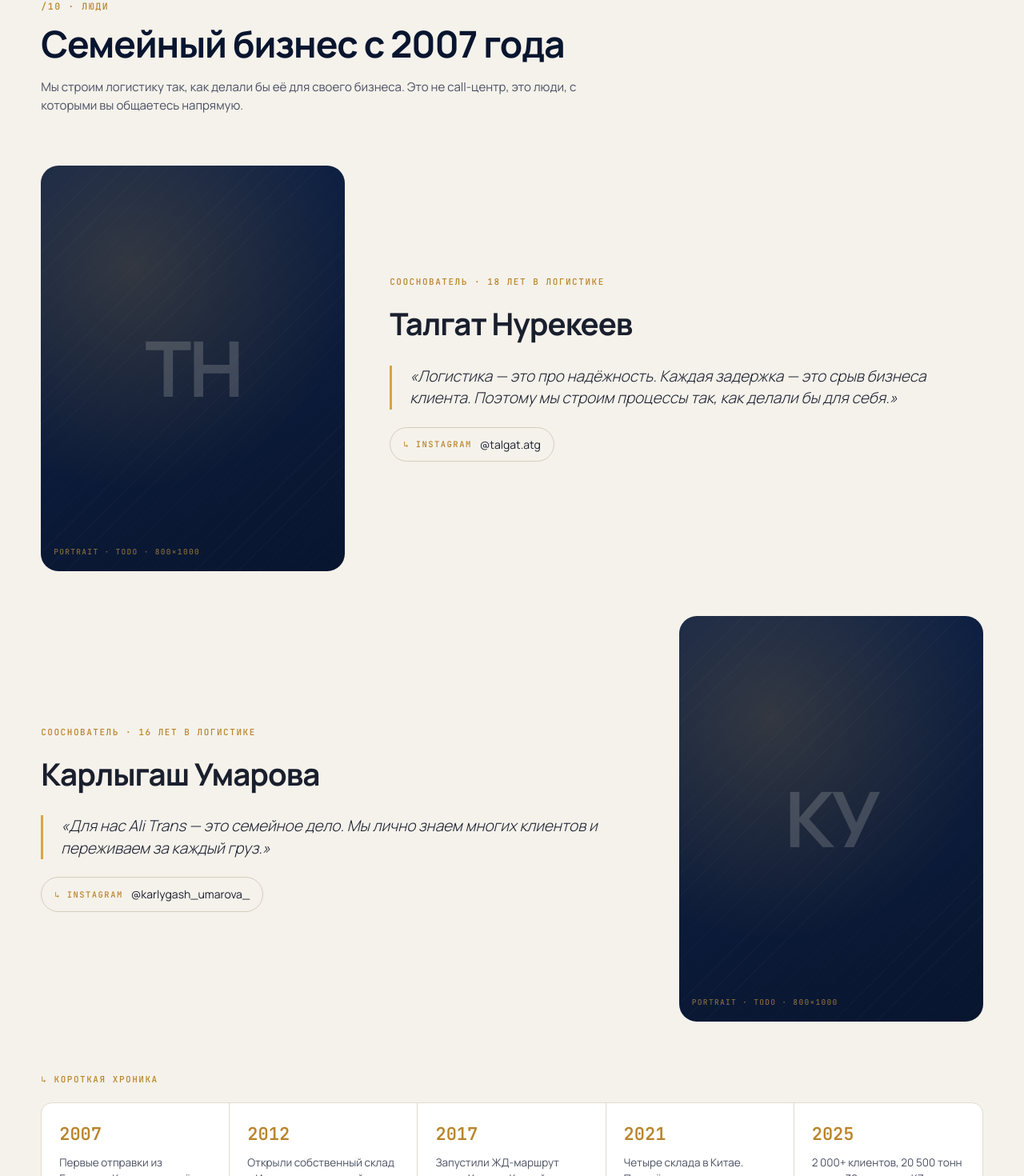
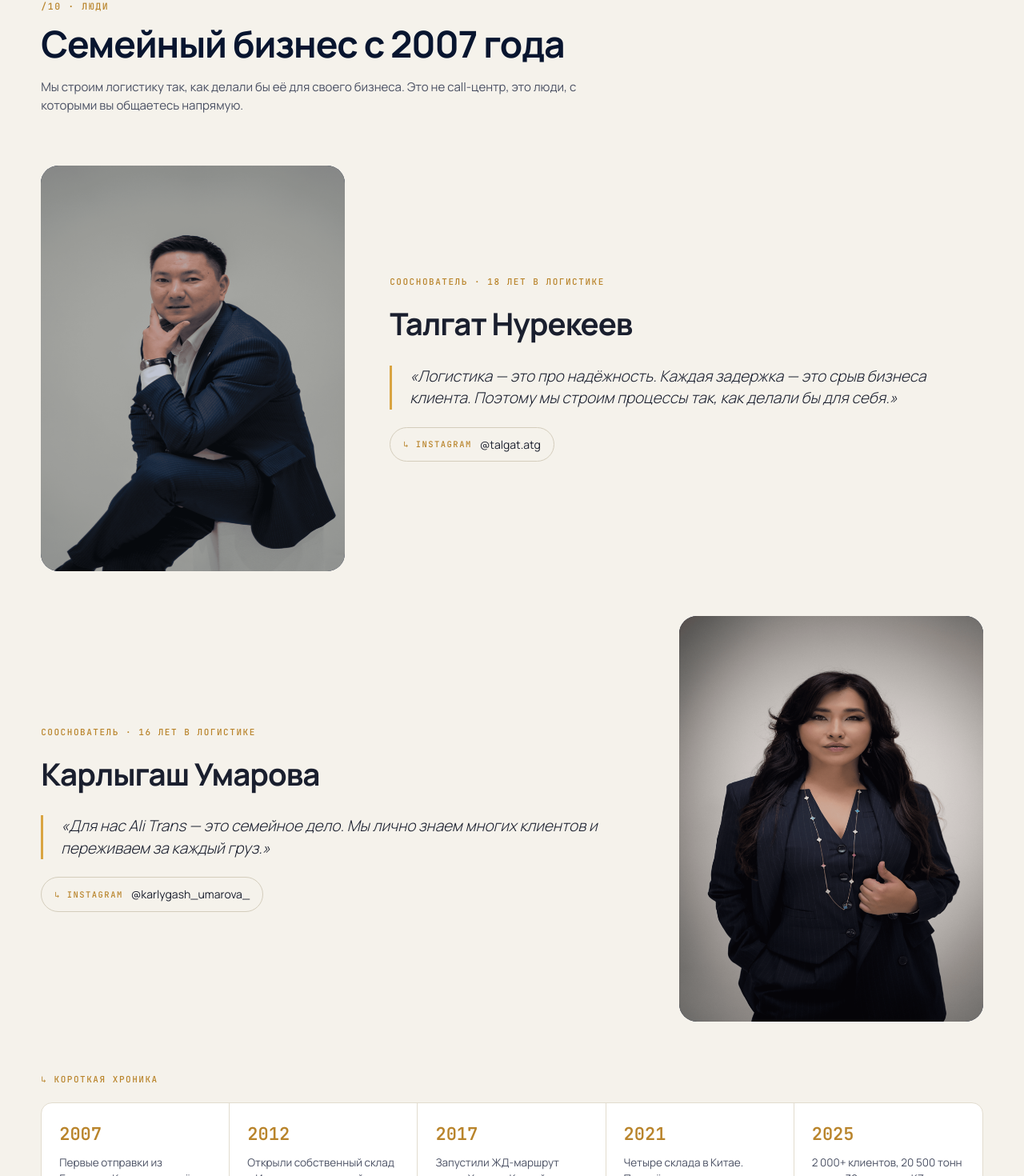
Before and after one commit to bekbolathc/AliTrans-for-V0, a Next.js app: page / in a window 1280 px wide. Shown: the part 9696-11166 px from the top of the page at 80% size. Built offline with nearby package versions, Linux system fonts and the light colour scheme; no server answers.

Commit message:
feat: add professional founder portraits and update styles
Add founder portraits and update Founders component and styles.

```diff
--- a/app/globals.css
+++ b/app/globals.css
@@ -1092,30 +1092,25 @@ section { padding: clamp(72px, 8vw, 120px) 0; }
   border-radius: var(--r-lg);
   overflow: hidden;
   position: relative;
-  background-image:
-    radial-gradient(circle at 30% 25%, rgba(217,164,65,0.18), transparent 60%),
-    linear-gradient(160deg, var(--navy-700), var(--navy-900));
-}
+}
+
+.founder__image {
+  width: 100%;
+  height: 100%;
+  object-fit: cover;
+  display: block;
+}
+
 .founder__photo-inner {
-  position: absolute; inset: 0;
-  display: grid; place-items: center;
-  background-image: repeating-linear-gradient(
-    -45deg,
-    transparent 0 18px,
-    rgba(255,255,255,0.02) 18px 19px
-  );
-}
+  display: none;
+}
+
 .founder__photo-init {
-  font-size: 96px;
-  color: rgba(245,242,235,0.18);
-  font-weight: 700;
-  letter-spacing: -0.04em;
-}
+  display: none;
+}
+
 .founder__photo-lbl {
-  position: absolute; bottom: 16px; left: 16px;
-  font-size: 9.5px;
-  color: rgba(217,164,65,0.6);
-  letter-spacing: 0.14em;
+  display: none;
 }
 .founder__role { font-size: 11px; color: var(--gold-deep); letter-spacing: 0.14em; margin-bottom: 14px; }
 .founder__name {
--- a/components/Founders.tsx
+++ b/components/Founders.tsx
@@ -13,10 +13,11 @@ export function Founders() {
         <div className="founders__grid">
           <article className="founder">
             <div className="founder__photo" aria-hidden="true">
-              <div className="founder__photo-inner">
-                <div className="mono founder__photo-lbl">PORTRAIT · TODO · 800×1000</div>
-                <div className="founder__photo-init">ТН</div>
-              </div>
+              <img
+                src="/images/founders/talgat-nurekeev.png"
+                alt="Талгат Нурекеев - сооснователь Ali Trans Group"
+                className="founder__image"
+              />
             </div>
             <div className="founder__body">
               <div className="mono founder__role">СООСНОВАТЕЛЬ · 18 ЛЕТ В ЛОГИСТИКЕ</div>
@@ -33,10 +34,11 @@ export function Founders() {
 
           <article className="founder founder--reverse">
             <div className="founder__photo" aria-hidden="true">
-              <div className="founder__photo-inner">
-                <div className="mono founder__photo-lbl">PORTRAIT · TODO · 800×1000</div>
-                <div className="founder__photo-init">КУ</div>
-              </div>
+              <img
+                src="/images/founders/karlygash-umarova.png"
+                alt="Карлыгаш Умарова - сооснователь Ali Trans Group"
+                className="founder__image"
+              />
             </div>
             <div className="founder__body">
               <div className="mono founder__role">СООСНОВАТЕЛЬ · 16 ЛЕТ В ЛОГИСТИКЕ</div>
```
Also changed, not shown: public/images/founders/karlygash-umarova.png (added), public/images/founders/talgat-nurekeev.png (added).
